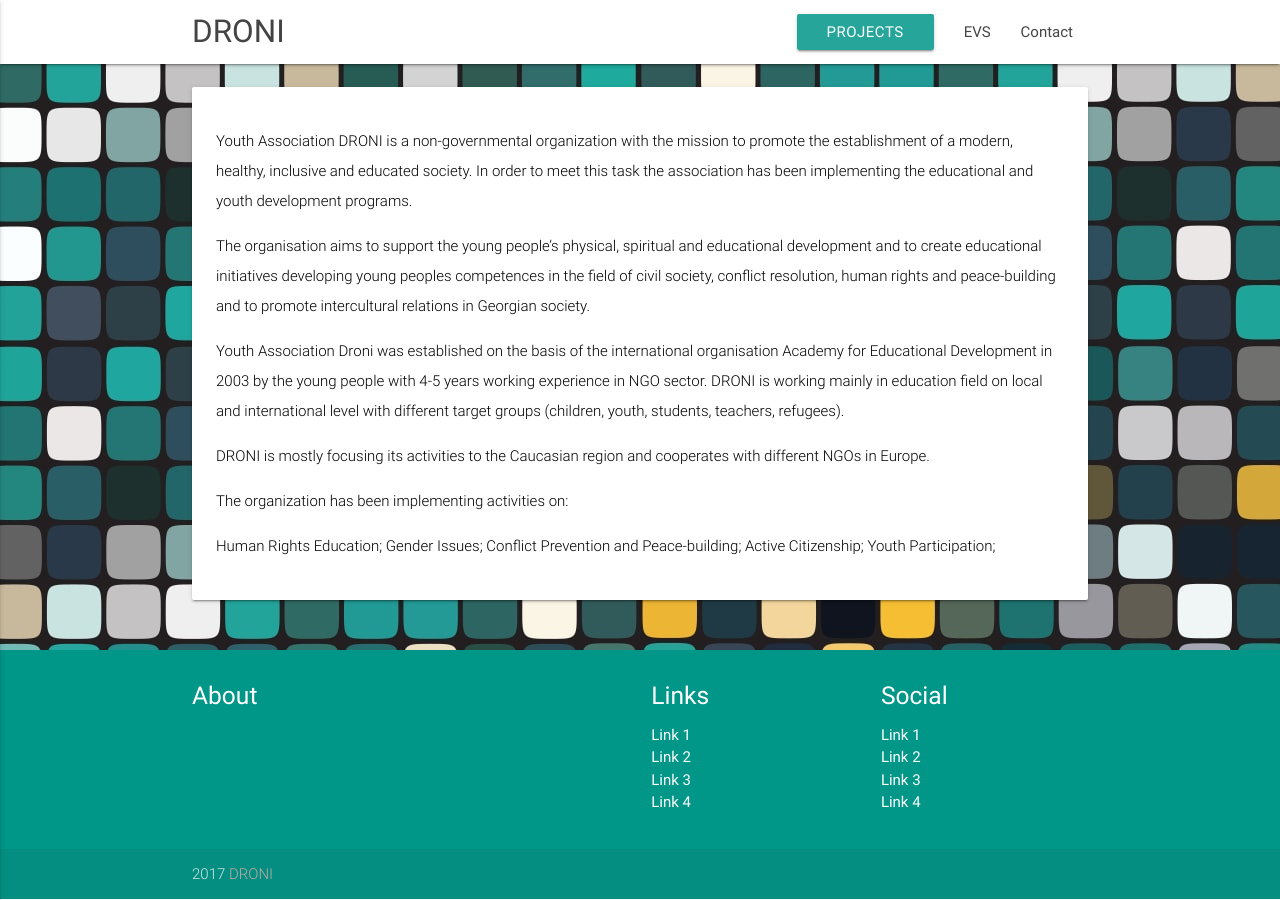
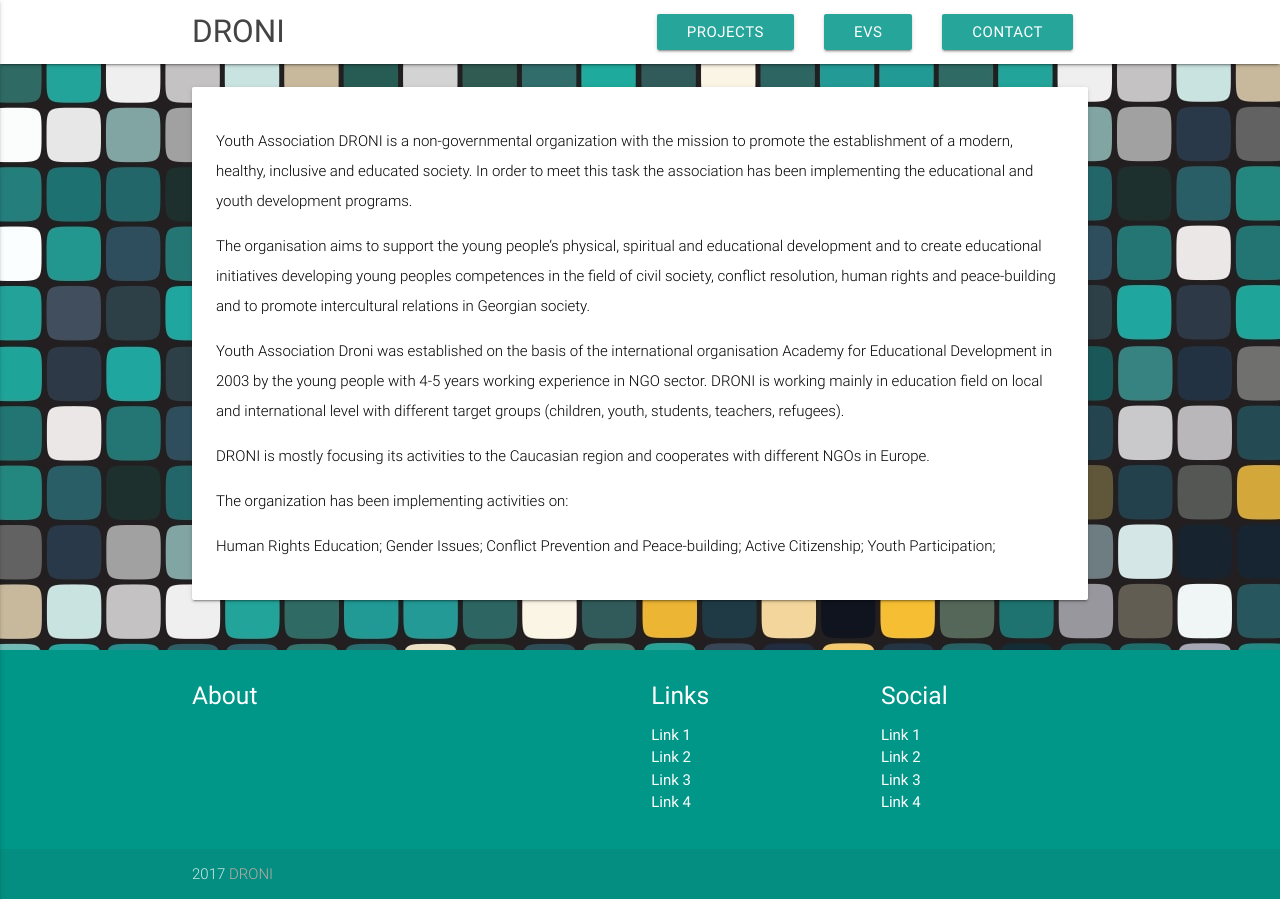
Before and after one commit to droniorg/testing3, a Jekyll site: the page built from index.md, in a window 1280 px wide. Built offline with Jekyll 4.4.1, drawn with Linux system fonts in a browser that asks for light colours; nearby versions of some CDN libraries; the list of posts is cut into pages by our own code.

Commit message:
Updated '_layouts/default.html' via CloudCannon

```diff
--- a/_layouts/default.html
+++ b/_layouts/default.html
@@ -21,8 +21,8 @@
       <a id="logo-container" href="/" class="brand-logo">DRONI</a>
       <ul class="right hide-on-med-and-down">
         <li><a href="/projects" class="btn waves-effect waves-teal">Projects</a></li>
-        <li><a href="/evs">EVS</a></li>
-        <li><a href="/contact">Contact</a></li>
+        <li><a href="/evs" class="btn waves-effect waves-teal">EVS</a></li>
+        <li><a href="/contact" class="btn waves-effect waves-teal">Contact</a></li>
       </ul>
 
       <ul id="nav-mobile" class="side-nav">
```
